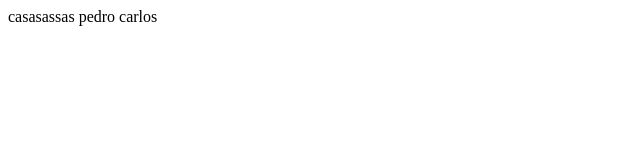
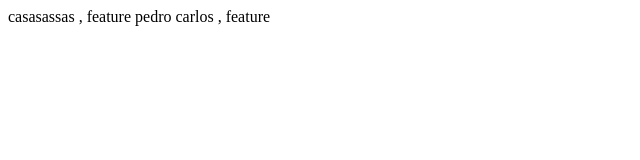
Before and after one commit to Agufe/Microsoft, a plain HTML site: page index.html in a window 1280 px wide. Shown: the whole page, without its empty margins (0-640 px from the left). Drawn offline with Linux system fonts and the light colour scheme.

Commit message:
add change to feature brach

```diff
--- a/index.html
+++ b/index.html
@@ -7,8 +7,8 @@
     <title>Document</title>
 </head>
 <body>
-    casasassas
-    pedro carlos
+    casasassas , feature
+    pedro carlos , feature
 
 </body>
 </html>
```
